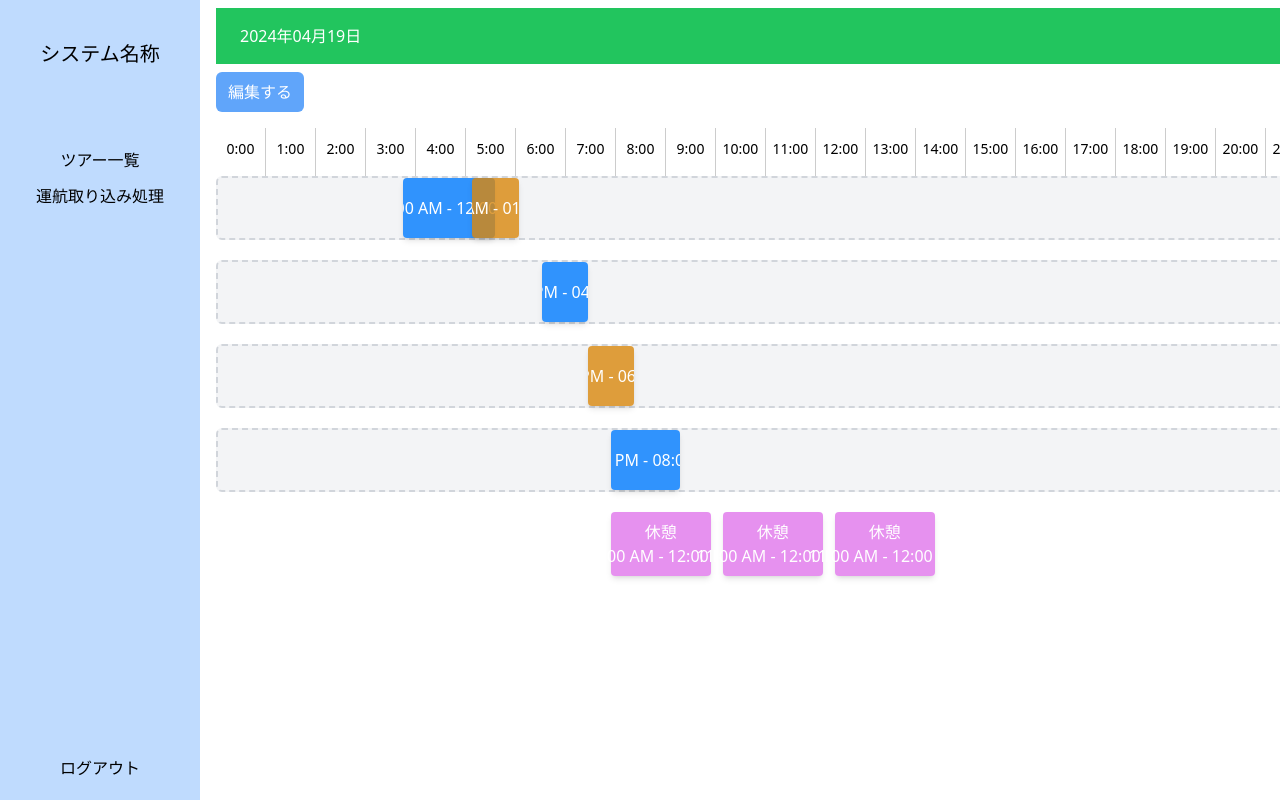
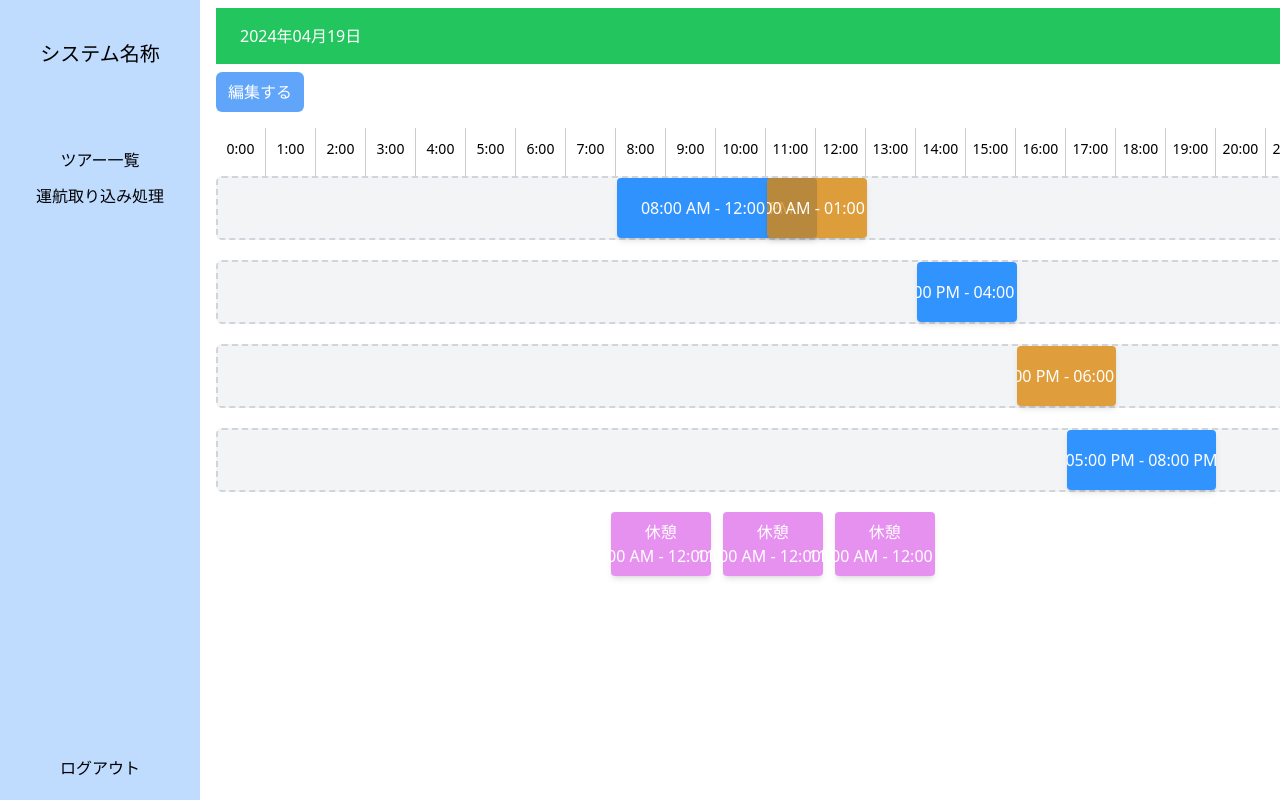
Before and after one commit to okuyama-code/drag-and-drop-pra, a React (Create React App) app: page / in a window 1280 px wide. Shown: the top 800 px of the page. Built offline with nearby package versions, Linux system fonts and the light colour scheme.

Commit message:
部分スクロール完了

```diff
--- a/src/components/MainArea.tsx
+++ b/src/components/MainArea.tsx
@@ -345,11 +345,7 @@ const MainArea = () => {
             </div>
           </div>
 
-          {/* ここだけスクロールしたい */}
-          <div className="">
-            <div className="">
-              <div className="parent">
-                <div className="content">
+          <div className="overflow-auto">
             <div className="flex">
               <div className="w-16"></div>
               <div className="flex-grow relative h-12 flex items-center">
@@ -357,13 +353,13 @@ const MainArea = () => {
               </div>
             </div>
             {tours.map(tour => (
-                    <div key={tour.tourId} className="flex mb-5">
+              <div key={tour.tourId} className="flex mb-5 w-[2400px]">
 
                 <div
                   onDrop={e => handleDrop(e, tour.tourId)}
                   onDragOver={handleDragOver}
                   className="relative h-16 border-2 border-dashed border-gray-300 rounded-md flex justify-center items-center bg-gray-100"
-                        style={{ width: '3000px' }}
+                  style={{ width: '100%' }}
                 >
                   {tour.tourOperations.length === 0 ? (
                     <p className="text-gray-500">編集後に空白のツアーは削除されます。</p>
@@ -418,9 +414,6 @@ const MainArea = () => {
             ))}
           </div>
         </div>
-            </div>
-          </div>
-        </div>
 
         {/* 休憩タグエリア */}
         <div className="flex justify-center gap-x-3">
--- a/src/index.css
+++ b/src/index.css
@@ -1,18 +1,3 @@
 @tailwind base;
 @tailwind components;
 @tailwind utilities;
-
-
-.parent {
-  overflow-x: auto;
-}
-
-.content {
-  height: 100%;
-  white-space: nowrap;
-}
-
-.container_a {
-  overflow-y: auto;
-  overflow-x: hidden;
-}
```
Lines whose indentation alone changed are shown as unchanged.
